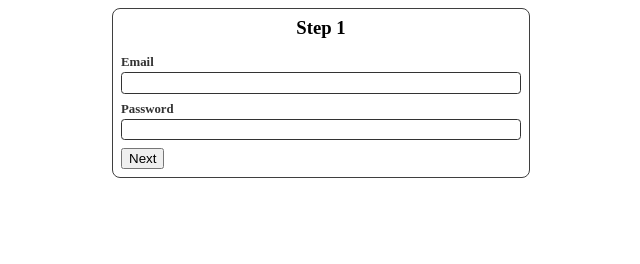
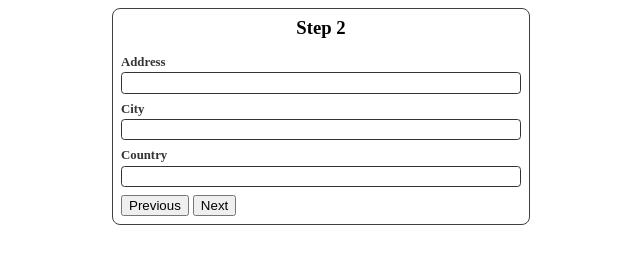
Before and after one commit to constantkek/SP-form, a website with bundled scripts: page index.html in a window 1280 px wide. Both pictures are taken after a click on the button "Next". Shown: the whole page, without its empty margins (319-959 px from the left). Built offline with nearby package versions, Linux system fonts and the light colour scheme.

Commit message:
Reformat ts file to OOP style

```diff
--- a/index.html
+++ b/index.html
@@ -20,7 +20,7 @@
 				<label for="password">Password</label>
 				<input type="password" name="password" id="password">
 			</div>
-			<button type="button">Next</button>
+			<button type="button" btn-next>Next</button>
 		</div>
 		<div class="card" step>
 			<h3 class="step-title">Step 2</h3>
@@ -36,8 +36,8 @@
 				<label for="country">Country</label>
 				<input type="text" name="country" id="country">
 			</div>
-			<button type="button">Previous</button>
-			<button type="button">Next</button>
+			<button type="button" btn-prev>Previous</button>
+			<button type="button" btn-next>Next</button>
 		</div>
 		<div class="card" step>
 			<h3 class="step-title">Step 3</h3>
@@ -49,8 +49,8 @@
 				<label for="lastname">Last Name</label>
 				<input type="text" name="lastname" id="lastname">
 			</div>
-			<button type="button">Previous</button>
-			<button type="submit">Send</button>
+			<button type="button" btn-prev>Previous</button>
+			<button type="submit" btn-submit>Send</button>
 		</div>
 	</form>
 </body>
--- a/script.ts
+++ b/script.ts
@@ -1,18 +1,51 @@
-const DEFAULT_STEP_NUMBER = 1;
+const DEFAULT_STEP_INDEX = 0;
 
-// set first step as active if no active found
-const getCurrentStep = (): HTMLElement | undefined => {
-  const form = document.querySelector('[multistep-form]');
-  if (!form) {
-    return;
+class Form {
+  private steps: HTMLElement[] = [...document.querySelectorAll<HTMLElement>('[step]')];
+  private prevButtons: HTMLElement[] = [...document.querySelectorAll<HTMLElement>('[btn-prev]')];
+  private nextButtons: HTMLElement[] = [...document.querySelectorAll<HTMLElement>('[btn-next]')];
+
+  private currentStepIndex: number;
+
+  public constructor() {
+    this.addEventListeners();
+    this.currentStepIndex = this.getCurrentStepIndex()
   }
-  const steps = [...form.querySelectorAll<HTMLElement>('[step]')];
-  let currentStepIndex = steps.findIndex((step) => {
-    return step.classList.contains('active');
-  });
-  if (currentStepIndex < 0) {
-    currentStepIndex = 0;
-    steps[currentStepIndex].classList.add('active');
+
+  // set first step as active if no active found
+  private getCurrentStepIndex(): number {
+    if (!this.steps.length) {
+      throw new Error('Steps must be defined');
+    }
+    let currentStepIndex = this.steps.findIndex((step) => {
+      return step.classList.contains('active');
+    });
+    if (currentStepIndex < 0) {
+      currentStepIndex = DEFAULT_STEP_INDEX;
+      this.steps[currentStepIndex].classList.add('active');
+    }
+    return currentStepIndex;
   }
-  return steps[currentStepIndex];
+
+  private updateCurrentStep(index: number): void {
+    this.steps[this.currentStepIndex].classList.remove('active');
+    this.currentStepIndex = index;
+    this.steps[this.currentStepIndex].classList.add('active');
+  }
+
+  private addEventListeners(): void {
+    this.prevButtons.forEach((button, index) => {
+      button.addEventListener('click', () => {
+        this.updateCurrentStep(index);
+      });
+    });
+
+    this.nextButtons.forEach((button, index) => {
+      button.addEventListener('click', () => {
+        this.updateCurrentStep(index + 1);
+      });
+    });
+  }
 }
+
+const form = new Form();
```
Also changed, not shown: package.json (added, +26 -0 lines), dist/script.js.
